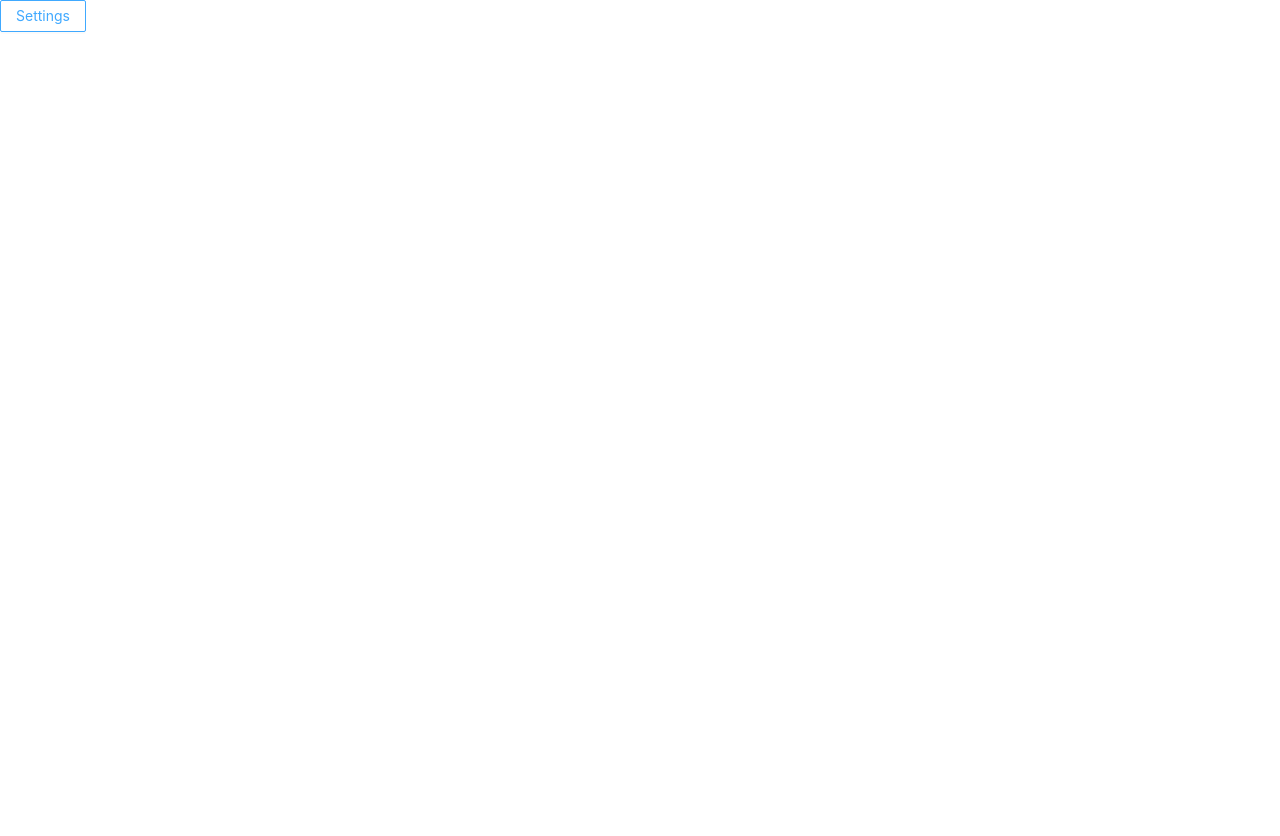
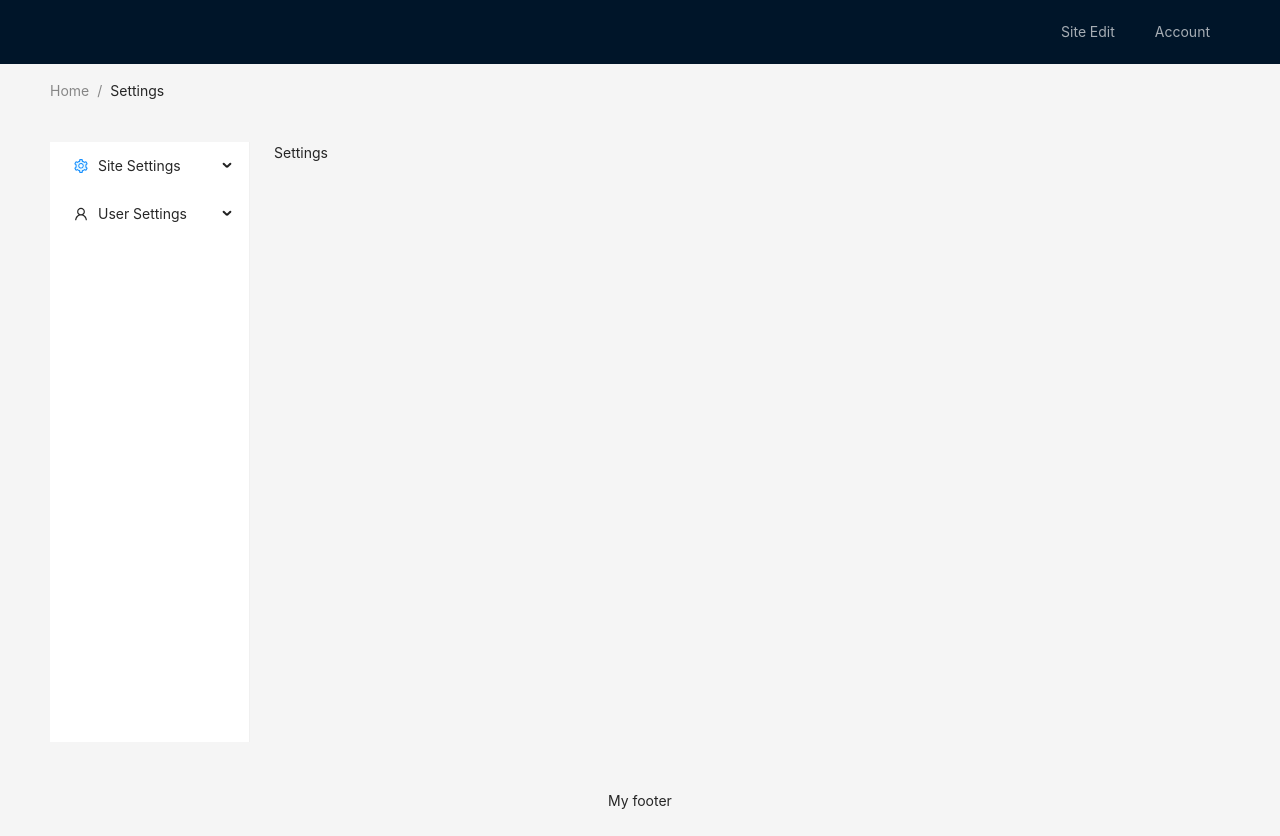
Before and after one commit to RasenganORG/CarpathianCMS, a React (Create React App) app: page /settings in a window 1280 px wide. Before the commit the page ends 800 px from the top, so only its background shows below. Built offline with nearby package versions, Linux system fonts and the light colour scheme.

Commit message:
added ant icons done login and signup pages only visually worked on settings page

```diff
--- a/package.json
+++ b/package.json
@@ -3,6 +3,8 @@
   "version": "0.1.0",
   "private": true,
   "dependencies": {
+    "@ant-design/icons": "^4.7.0",
+    "@mui/icons-material": "^5.8.4",
     "@testing-library/jest-dom": "^5.16.4",
     "@testing-library/react": "^13.3.0",
     "@testing-library/user-event": "^13.5.0",
--- a/src/components/auth/Login.js
+++ b/src/components/auth/Login.js
@@ -1,13 +1,105 @@
-import { Button } from 'antd';
+import { Button, Card, Col, Form, Image, Input, Row, Space, Typography } from 'antd';
+import {useNavigate} from 'react-router-dom'
 import 'antd/dist/antd.css';
 
 const Login = () => {
+  const navigate = useNavigate()
 
-  return(
-    <Button>
-      Login
-    </Button>
+  function onFinishForm(data) {
+    console.log(data);
+    navigate('/settings')
+  }
+
+  return (
+    <>
+      <Row>
+        <Col span={3}>
+          <div
+            style={{
+              height: '250px',
+            }}
+          />
+        </Col>
+        <Col offset={14}>
+          <Typography.Title level={4} style={{
+            color:'darkblue'
+          }}>
+            New here?
+          </Typography.Title>
+          <Button
+            type={'primary'}
+            onClick={() => {
+              navigate('/auth/register')
+            }}
+          >
+            <Typography>
+              Register Now
+            </Typography>
+          </Button>
+        </Col>
+      </Row>
+      <Row>
+        <Col span={8} offset={1}>
+          <img
+            width={500}
+            src='https://img.freepik.com/free-vector/forgot-password-concept-illustration_114360-1123.jpg?t=st=1656595571~exp=1656596171~hmac=63e63dfae8f62d8b6a1eb7eae6261c2c72784d9b1dce928137478635019b12f2&w=740'
+          />
+        </Col>
+        <Col span={8} offset={4}>
+          <Form
+            onFinish={onFinishForm}
+            style={{
+              width: '400px',
+            }}
+          >
+            <Typography.Title level={5}>
+              Email
+            </Typography.Title>
+            <Form.Item name={'email'}>
+              <Input
+                placeholder={'Enter email'}
+                required
+                allowClear
+                style={{
+                  width: '100%',
+                  height: '50px',
+                }}
+              ></Input>
+            </Form.Item>
+            <Typography.Title level={5}>
+              Password
+            </Typography.Title>
+            <Form.Item name={'password'}>
+              <Input.Password
+                placeholder={'Enter Password'}
+                required
+                style={{
+                  width: '100%',
+                  height: '50px',
+                }}
+              >
+              </Input.Password>
+            </Form.Item>
+            <Form.Item>
+              <Button
+                block
+                type={'primary'}
+                htmlType={'submit'}
+                style={{
+                  backgroundColor: 'aliceblue',
+                  color: 'black',
+                }}
+                size={'large'}
+              >
+                Log in
+              </Button>
+            </Form.Item>
+          </Form>
+        </Col>
+      </Row>
+    </>
   )
-}
+    ;
+};
 
 export default Login;
--- a/src/components/auth/Signup.js
+++ b/src/components/auth/Signup.js
@@ -1,13 +1,136 @@
-import { Button } from 'antd';
+import { Button, Col, Form,  Input, Row, Typography } from 'antd';
+import {useNavigate} from 'react-router-dom'
 import 'antd/dist/antd.css';
 
 const Signup = () => {
+  const navigate = useNavigate()
 
-  return(
-    <Button>
-      Signup
-    </Button>
+  function onFinishForm(data) {
+    console.log(data);
+    navigate('/settings')
+  }
+
+  return (
+    <>
+      <Row>
+        <Col span={3}>
+          <div
+            style={{
+              height: '250px',
+            }}
+          />
+        </Col>
+        <Col offset={14}>
+          <Typography.Title level={4} style={{
+            color:'darkblue'
+          }}>
+            Already have an account?
+          </Typography.Title>
+          <Button
+            type={'primary'}
+            onClick={() => {
+              navigate('/auth/login')
+            }}
+          >
+            <Typography>
+              Login Now
+            </Typography>
+          </Button>
+        </Col>
+      </Row>
+      <Row>
+        <Col span={8} offset={1}>
+          <img
+            width={500}
+            src='https://img.freepik.com/free-vector/mobile-login-concept-illustration_114360-135.jpg?t=st=1656595571~exp=1656596171~hmac=f6abf5832abaff87deb0d8729cf1cf54c28cc73f638eae2069dc5fbe882e2edb&w=740'
+          />
+        </Col>
+        <Col span={8} offset={4}>
+          <Form
+            onFinish={onFinishForm}
+            style={{
+              width: '400px',
+            }}
+          >
+            <Typography.Title level={5}>
+              Email
+            </Typography.Title>
+            <Form.Item name={'email'}>
+              <Input
+                placeholder={'Enter email'}
+                required
+                allowClear
+                style={{
+                  width: '100%',
+                  height: '50px',
+                }}
+              ></Input>
+            </Form.Item>
+
+            <Typography.Title level={5}>
+              First Name
+            </Typography.Title>
+            <Form.Item name={'firstName'}>
+              <Input
+                placeholder={'First Name'}
+                required
+                allowClear
+                style={{
+                  width: '100%',
+                  height: '50px',
+                }}
+              ></Input>
+            </Form.Item>
+
+            <Typography.Title level={5}>
+              Last Name
+            </Typography.Title>
+            <Form.Item name={'lastName'}>
+              <Input
+                placeholder={'Last Name'}
+                required
+                allowClear
+                style={{
+                  width: '100%',
+                  height: '50px',
+                }}
+              ></Input>
+            </Form.Item>
+
+            <Typography.Title level={5}>
+              Password
+            </Typography.Title>
+            <Form.Item name={'password'}>
+              <Input.Password
+                placeholder={'Enter Password'}
+                required
+                style={{
+                  width: '100%',
+                  height: '50px',
+                }}
+              >
+              </Input.Password>
+            </Form.Item>
+            <Form.Item>
+              <Button
+                block
+                type={'primary'}
+                htmlType={'submit'}
+                style={{
+                  backgroundColor: 'aliceblue',
+                  color: 'black',
+                }}
+                size={'large'}
+              >
+                Sign up
+              </Button>
+            </Form.Item>
+          </Form>
+        </Col>
+      </Row>
+    </>
   )
-}
+    ;
+};
 
 export default Signup;
--- a/src/components/settings/Settings.js
+++ b/src/components/settings/Settings.js
@@ -1,14 +1,124 @@
-import { Button } from 'antd';
+import { Breadcrumb, Button, Layout, Menu } from 'antd';
 import 'antd/dist/antd.css';
+import { Content, Footer, Header } from 'antd/es/layout/layout';
+import Sider from 'antd/es/layout/Sider';
+import { SettingTwoTone, UserOutlined,UnorderedListOutlined,IdcardOutlined,GlobalOutlined, SmileOutlined} from '@ant-design/icons';
+import React from 'react';
 
+
+const navBarSettings = [
+  {
+    key: 'goToSite',
+    label: 'Site Edit',
+  },
+  {
+    key: 'account',
+    label: 'Account',
+  },
+];
+
+
+const menuSettingsConfig = [
+  {
+    key: 'siteSettings',
+    icon: <SettingTwoTone />,
+    label: 'Site Settings',
+    children: [
+      {
+        key: 'socialMedia',
+        label: 'Social Media',
+        icon:<SmileOutlined />
+      },
+      {
+        key: 'basicSiteSettings',
+        label: 'Site settings',
+        icon:<GlobalOutlined />
+      },
+    ],
+  },
+  {
+    key: 'userSettings',
+    icon: <UserOutlined />,
+    label: 'User Settings',
+    children: [
+      {
+        key: 'roleSettings',
+        label: 'Edit roles',
+        icon: <IdcardOutlined />
+      },
+      {
+        key: 'userList',
+        label: 'User list',
+        icon:<UnorderedListOutlined />
+      },
+    ],
+  },
+];
 
 const Settings = () => {
 
-  return(
-    <Button>
-      Settings
-    </Button>
-  )
-}
+  return (
+    <Layout
+    >
+      <Header style={{
+        display:'flex',
+        flexDirection:'row-reverse',
+      }}>
+        <Menu theme='dark' mode='horizontal'  items={navBarSettings} />
+      </Header>
+      <Content
+        style={{
+          padding: '0 50px',
+          backgroundColor:'whitesmoke'
+        }}
+      >
+        <Breadcrumb
+          style={{
+            margin: '16px 0',
+          }}
+        >
+          <Breadcrumb.Item>Home</Breadcrumb.Item>
+          <Breadcrumb.Item>Settings</Breadcrumb.Item>
+        </Breadcrumb>
+        <Layout
+          style={{
+            padding: '24px 0',
+            backgroundColor:'whitesmoke'
+          }}
+        >
+          <Sider className='site-layout-background' width={200}>
+            <Menu
+              mode='inline'
+              defaultSelectedKeys={['1']}
+              defaultOpenKeys={['sub1']}
+              style={{
+                height: '100%',
+              }}
+              items={menuSettingsConfig}
+            />
+          </Sider>
+          <Content
+            style={{
+              padding: '0 24px', minHeight: 600,
+            }}
+          >
+            <div style={{
+              width:'300px'
+            }}>
+              Settings
+            </div>
+          </Content>
+        </Layout>
+      </Content>
+      <Footer
+        style={{
+          textAlign: 'center',
+          backgroundColor:'whitesmoke'
+        }}
+      >
+        My footer
+      </Footer>
+    </Layout>);
+};
 
 export default Settings;
```
Also changed, not shown: 1 other file (tests, documents, lock files or other folders).
